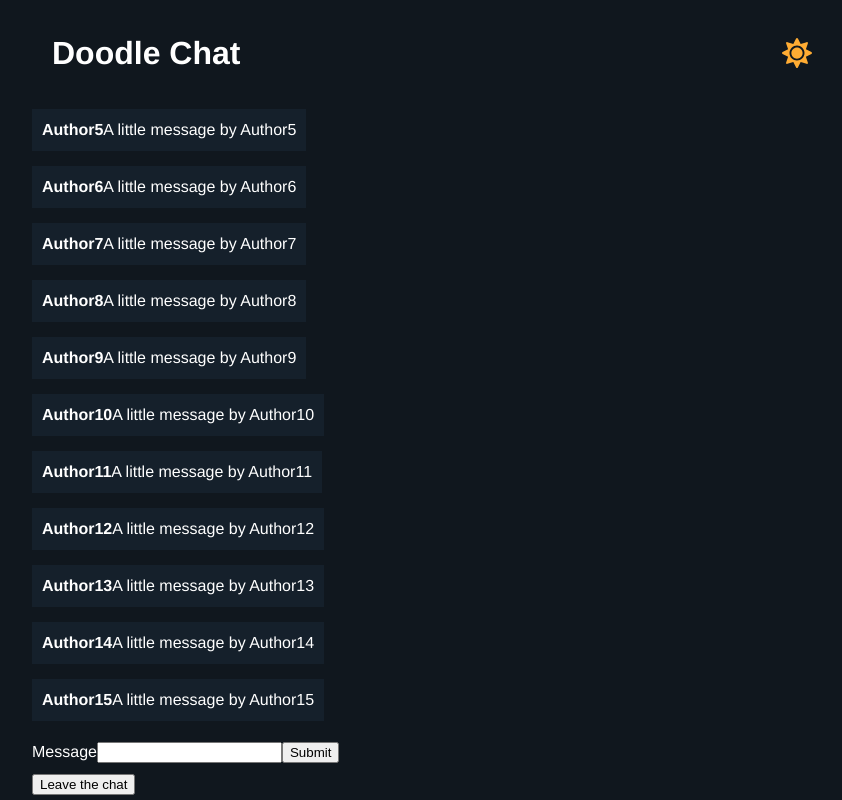
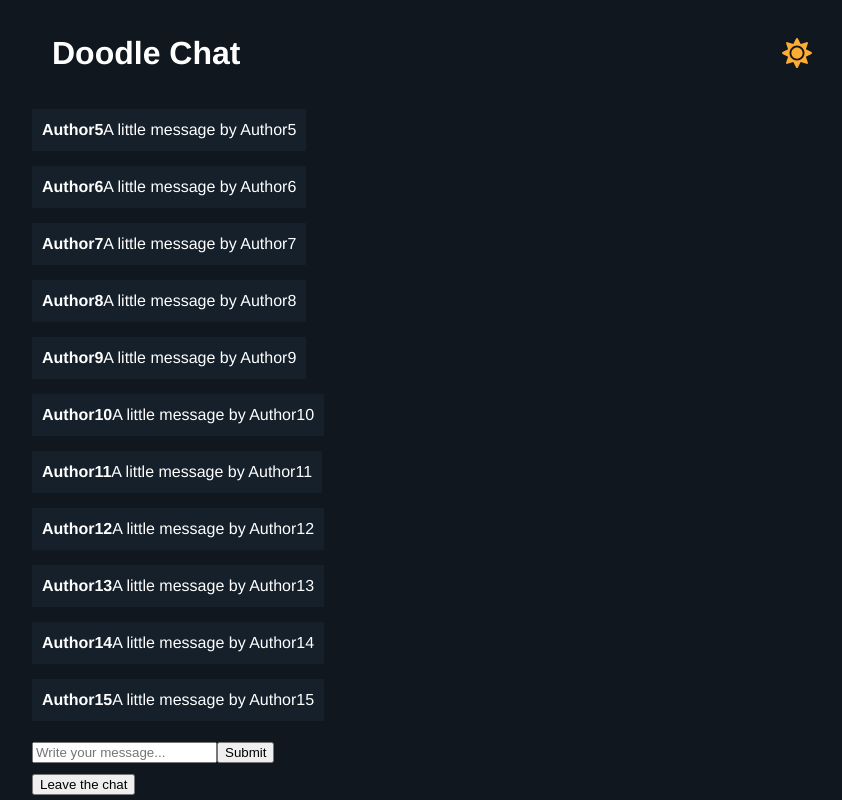
Before and after one commit to robinmetral/yaca, a React (Create React App) app: page / in a window 1280 px wide. Both pictures are taken after typing "Sample" into the empty fields and a click on the input "Join!". Shown: the part 241-1041 px from the top of the page, without its empty margins (208-1050 px from the left). Built offline with nearby package versions, Linux system fonts and the light colour scheme; a web font is replaced by a local one.

Commit message:
Reset form on message submission

```diff
--- a/src/components/App.js
+++ b/src/components/App.js
@@ -53,7 +53,6 @@ class App extends Component {
         message: `A little message by Author${i}`
       })
     );
-    console.log(messages);
     this.setState({ messages });
     // END
 
@@ -74,6 +73,7 @@ class App extends Component {
   // hit API to post message
   postMessage = async message => {
     // hit api
+    /* awaiting token
     const response = await fetch(
       `https://chatty.kubernetes.doodle-test.com/api/chatty/v1.0`,
       {
@@ -86,6 +86,7 @@ class App extends Component {
     );
     const json = await response.json();
     console.log(json);
+    */
     // mirror to state
     // take a copy of state
     let messages = this.state.messages;
--- a/src/components/PostMessage.js
+++ b/src/components/PostMessage.js
@@ -13,24 +13,30 @@ class PostMessage extends Component {
   };
 
   handleSubmit = event => {
+    // prevent form from submitting
     event.preventDefault();
+    // build message object
     const message = {
       message: this.state.message,
       author: this.props.author
     };
+    // call function to send message
     this.props.postMessage(message);
+    // reset form
+    this.setState({
+      message: ""
+    });
   };
 
   render() {
     return (
       <form onSubmit={this.handleSubmit}>
-        <label htmlFor="message">Message</label>
         <input
           required
           type="text"
-          id="message"
           value={this.state.message}
           onChange={this.handleChange}
+          placeholder="Write your message..."
         />
         <input type="submit" label="Send!" />
       </form>
```
